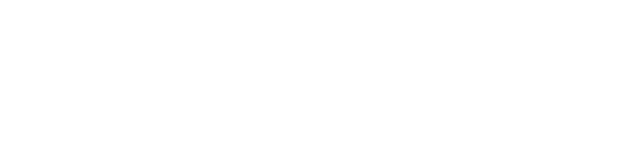
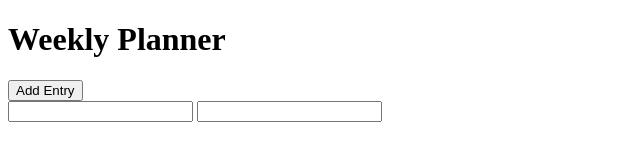
Before and after one commit to lauragracem/week-planner, a website: page index.html in a window 1280 px wide. Shown: the whole page, without its empty margins (0-640 px from the left). Drawn offline with Linux system fonts and the light colour scheme.

Commit message:
switching

```diff
--- a/index.html
+++ b/index.html
@@ -7,6 +7,34 @@
   <link rel="stylesheet" href="styles.css">
 </head>
 <body>
+  <header>
+    <div class="container">
+      <div class="row">
+        <div class="column-full">
+          <h1>Weekly Planner</h1>
+        </div>
+      </div>
+    </div>
+  </header>
+  <main>
+    <div data-view="add-entry" class="container">
+      <div class="row">
+        <div class="column-full">
+          <button type="button">Add Entry</button>
+        </div>
+      </div>
+    </div>
+    <div class="container modal">
+      <form>
+        <label id="dropdown-days">
+          <input name="day-of-the-week" id="day-of-the-week">
+        </label>
+        <label id="dropdown-time">
+          <input name="time" id="time">
+        </label>
+      </form>
+    </div>
+  </main>
   <script src="main.js"></script>
 </body>
 </html>
```
